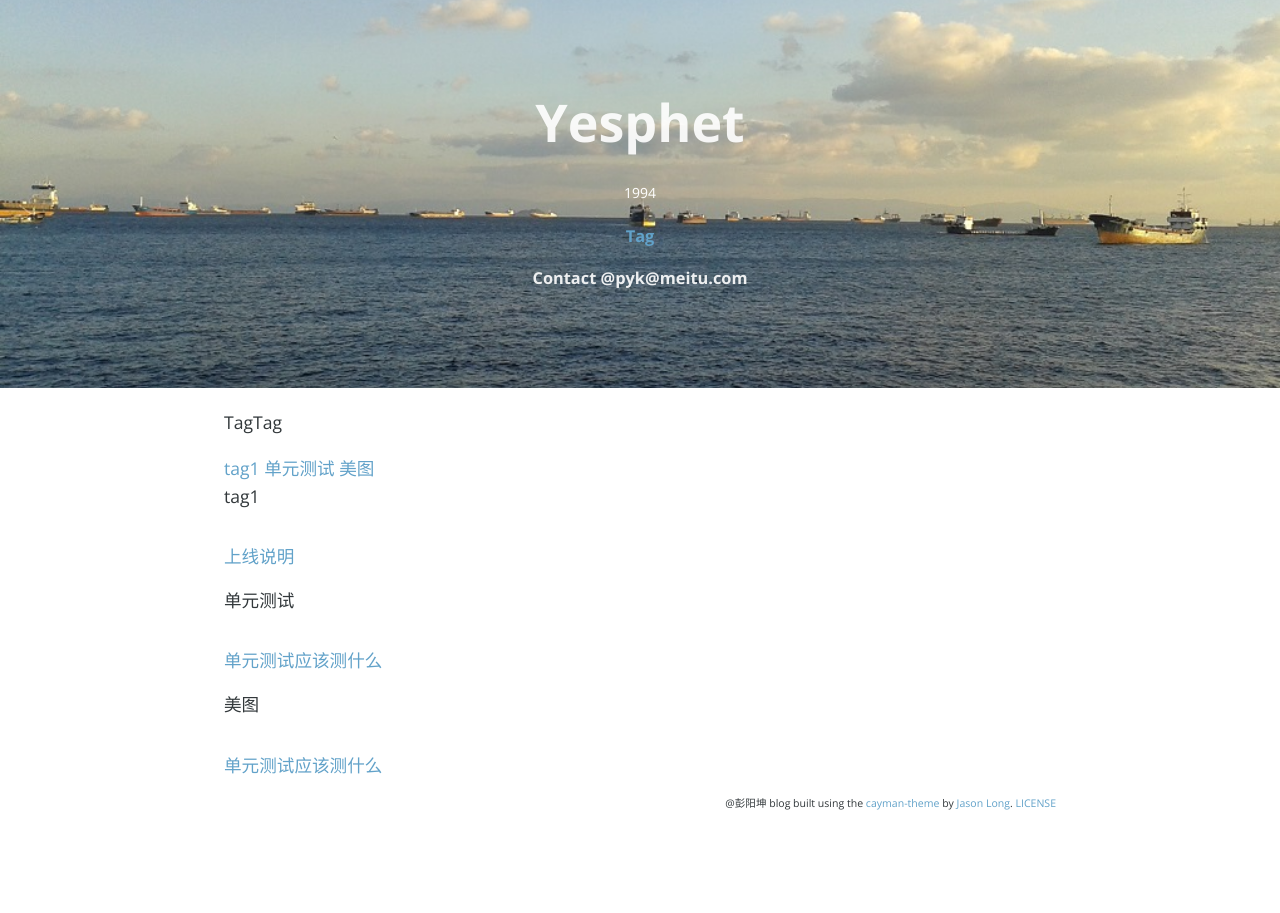
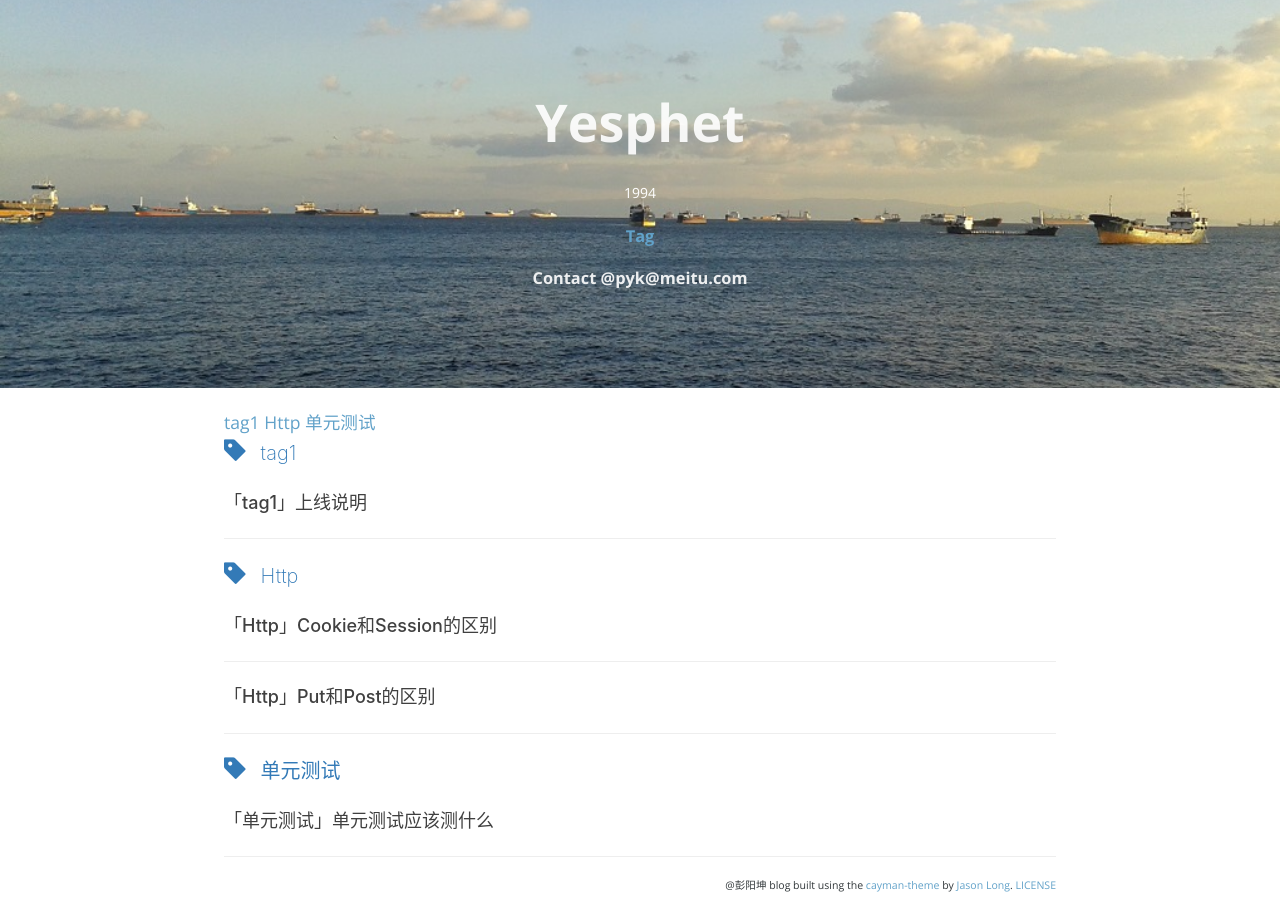
Before and after one commit to Yesphet/Yesphet.github.io, a Jekyll site: the page built from tags.html, in a window 1280 px wide. Built offline with Jekyll 4.4.1, drawn with Linux system fonts in a browser that asks for light colours; nearby versions of some CDN libraries.

Commit message:
标签列表效果

```diff
--- a/_includes/head.html
+++ b/_includes/head.html
@@ -5,6 +5,7 @@
     <link rel="stylesheet" href="{{ site.url }}{{ site.baseurl }}/stylesheets/stylesheet.css">
     <link rel="canonical" href="{{ page.url | replace:'index.html','' | prepend: site.baseurl | prepend: site.url }}">
     <link rel="stylesheet" href="/stylesheets/sharing-popup.css">
+    <link rel="stylesheet" href="/stylesheets/tagstyle.css">
     <link rel="stylesheet" href="https://maxcdn.bootstrapcdn.com/font-awesome/4.5.0/css/font-awesome.min.css">
     <link rel="alternate" type="application/rss+xml" title="{{ site.title }}" href="{{ "/feed.xml" | prepend: site.baseurl | prepend: site.url }}">
     <meta name="description" content="{% if page.excerpt %}{{ page.excerpt | strip_html | strip_newlines | truncate: 160 }}{% else %}{{ site.description }}{% endif %}">
--- /dev/null
+++ b/_posts/2016-07-15-Put和Post的区别.md
@@ -0,0 +1,19 @@
+---
+layout: post
+title: Put和Post的区别
+tags:
+ - Http
+---
+
+- 首先，两者都能实现更新资源的功能。
+
+- 区别：
+
+	- Post不是幂等（idempotent）的
+
+		对于一个接口，每次提交相同的动作，其产生的结果是不一致的，则使用post。比如一个减少100余额的接口，调用一次减少100，调用两次减少200，则使用Post。
+	- Put是幂等的
+
+   		对于一个接口，每次提交相同的动作，其产生的结果一致，则使用put。比如一个修改文件名的接口，只要提交的文件名相同，调用多少次都产生相同的结果，则使用put。
+Html4.0只支持post和get，所以使用post去完成put和delete的操作。因此针对PC端一般考虑post和get请求。
+但在支持html5的客户端则需要考虑post,get,put和delete
--- /dev/null
+++ b/_posts/2016-07-18-Cookie和Session的区别.md
@@ -0,0 +1,13 @@
+---
+layout: post
+title: Cookie和Session的区别
+tags:
+  - Http
+---
+
+- cookie保存在客户端本地，session保存在服务器
+- cookie的不安全性，可以通过修改本地的cookie进行cookie欺骗
+- 当服务器的访问量很大的时候，session会占用较多的服务器性能
+- 单个cookie保存的数据大小上限是4K
+
+SessionID，用于服务器标识Session，服务器通过客户端发来的SessionID检索客户端对应的Session。SessionID一般放在Cookie中进行传递和保存。当Cookie被禁止时，还可以通过URL重写（将SessionID直接附加在URL地址后面），或者表单隐藏字段（服务器自动修改表单，添加一个隐藏字段，在表单提交时就能够把SessionID传递回服务器）来传递SessionID。
--- /dev/null
+++ b/stylesheets/tagstyle.css
@@ -0,0 +1,63 @@
+@font-face {
+  font-family: 'icomoon';
+  src:  url('/fonts/icomoon.eot?rj8m7c');
+  src:  url('/fonts/icomoon.eot?rj8m7c#iefix') format('embedded-opentype'),
+    url('/fonts/icomoon.ttf?rj8m7c') format('truetype'),
+    url('/fonts/icomoon.woff?rj8m7c') format('woff'),
+    url('/fonts/icomoon.svg?rj8m7c#icomoon') format('svg');
+  font-weight: normal;
+  font-style: normal;
+}
+
+.tag-text {
+	font-family:-apple-system,"Helvetica Neue",Arial,"PingFang SC","Hiragino Sans GB",STHeiti,"Microsoft YaHei","Microsoft JhengHei","Source Han Sans SC","Noto Sans CJK SC","Source Han Sans CN","Noto Sans SC","Source Han Sans TC","Noto Sans CJK TC","WenQuanYi Micro Hei",SimSun,sans-serif;
+	font-weight: 200;
+	line-height: 1.7;
+}
+
+.tag-title {
+	font-size: 20px;
+	color: #337ab7;
+}
+
+.tag-content-a {
+	font-size: 18px;
+	font-weight: 500;
+	color: #404040;
+}
+
+.tag-content-a:hover {
+	color: #337ab7;
+	text-decoration: none;
+}
+
+hr.tag-border {
+	display: block;
+	margin-top: 20px;
+	margin-bottom: 20px;
+	border: 0;
+	height: 0;
+	border-top: 1px solid #eee;
+}
+
+[class^="icon-"], [class*=" icon-"] {
+  /* use !important to prevent issues with browser extensions that change fonts */
+  font-family: 'icomoon' !important;
+  speak: none;
+  font-style: normal;
+  font-weight: normal;
+  font-variant: normal;
+  text-transform: none;
+  line-height: 1;
+
+  /* Better Font Rendering =========== */
+  -webkit-font-smoothing: antialiased;
+  -moz-osx-font-smoothing: grayscale;
+}
+
+.icon-tag:before {
+	content: "\e935";
+	font-size: 22px;
+	margin-right: 10px;
+	color: #337ab7;
+}
--- a/tags.html
+++ b/tags.html
@@ -3,7 +3,6 @@ title: Tags
 layout: default
 ---
 
-<p>TagTag</p>
 <div>
 	{% for tag in site.tags %}
 		<a href="#{{ tag[0] }}"> {{ tag[0] }} </a>
@@ -13,9 +12,16 @@ layout: default
 
 <div>
 	{% for tag in site.tags %}
-		<span id="{{ tag[0] }}">{{ tag[0] }}</span>
+		<span id="{{ tag[0] }}" class="icon-tag"></span>
+		<span class="tag-text tag-title">{{ tag[0] }}</span>
 		{% for post in tag[1]  %}
-			<h4><a href="post.url | prepend: site.baseurl">{{ post.title }}</a></h4>
+			<p class="tag-text">
+				<a class="tag-content-a" href="post.url | prepend: site.baseurl">
+					「{{ tag[0] }}」{{ post.title }}
+				</a>
+			</p>
+
+			<hr class="tag-border"></hr>
 		{% endfor %}
 
 	{% endfor %}
```
Also changed, not shown: _posts/2016-09-22-test.md (deleted, +0 -15 lines), _posts/2016-09-22-单元测试测什么.md (+2 -0 lines), stylesheets/stylesheet.css (+6 -4 lines), Gemfile.lock, fonts/icomoon.ttf (added), fonts/icomoon.woff (added), 5 other files. Lines whose indentation alone changed are shown as unchanged.
